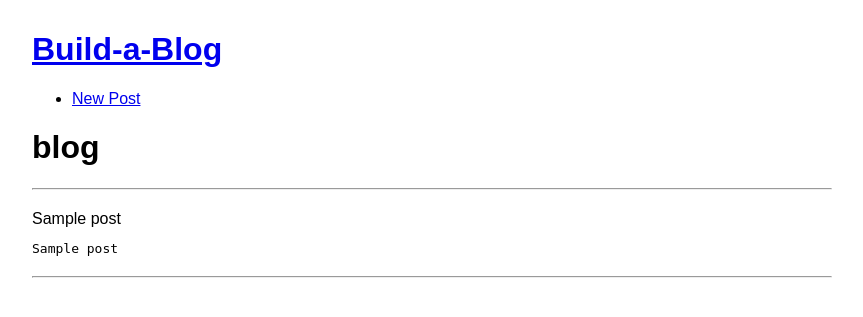
After one commit to onetwothreeanna/build-a-blog, a Python web app: template templates/viewpost.html in a window 1280 px wide. The commit adds this page. Shown: the top 317 px of the page, without its empty margins (208-1071 px from the left). Run offline with Jinja, Linux system fonts and the light colour scheme; the template is opened without the code that fills it: most values are stand-ins (such as "Sample title", 1, 10 or a date in 2020).

Commit message:
Created viewpost handler.  Links to specific posts by ID in URL

```diff
--- a/templates/base.html
+++ b/templates/base.html
@@ -46,11 +46,10 @@
 
     <body>
         <h1>
-            <a href="/">Build-a-Blog</a>
+            <a href="/blog">Build-a-Blog</a>
         </h1>
         <ul>
-            <li><a href="/">My List</a></li>
-            <li><a href="/ratings">My Ratings</a></li>
+            <li><a href="/newpost">New Post</a></li>
         </ul>
 
         {% block content %}
--- /dev/null
+++ b/templates/viewpost.html
@@ -0,0 +1,18 @@
+{% extends "base.html" %}
+
+{% block content %}
+
+
+    <body>
+        <h1> blog </h1>
+
+        <hr>
+            <div class = "post">
+                <div class = "post-title">{{ post.title }}</div>
+                <pre class= "post-body">{{ post.post }}</pre>
+            </div>
+            <hr>
+
+    </body>
+
+{% endblock %}
```
Also changed, not shown: main.py (+18 -3 lines), 1 other file.
